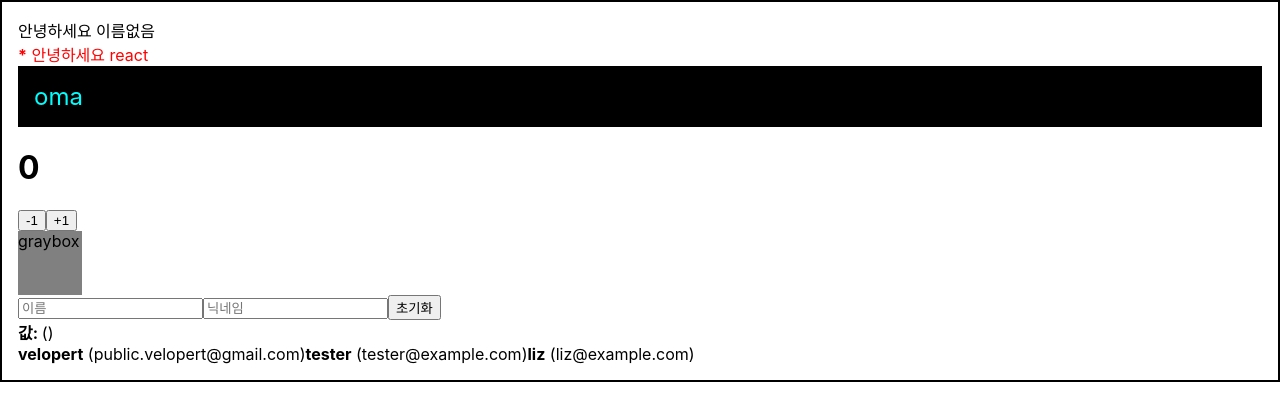
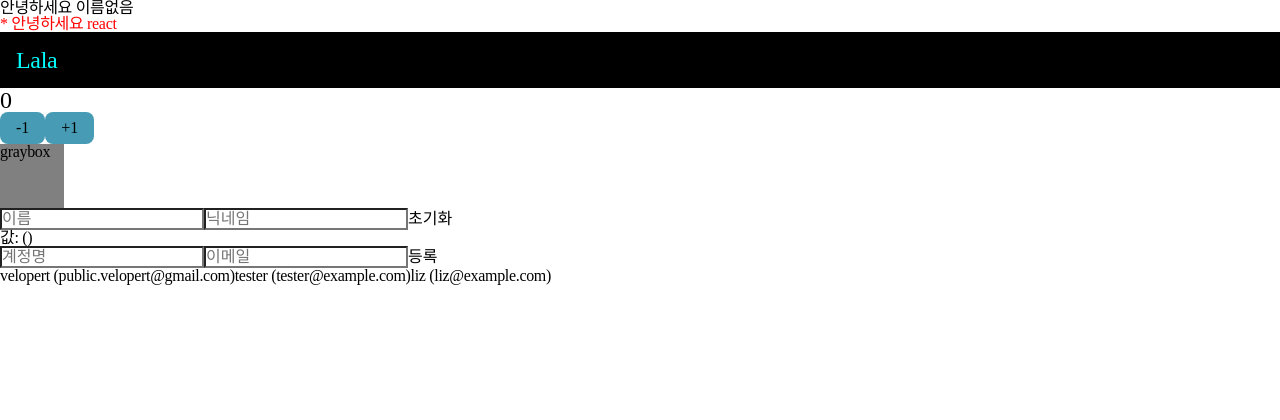
Before and after one commit to alsdk9879/oma_react, a React (Create React App) app: page / in a window 1280 px wide. Shown: the top 420 px of the page. Built offline with nearby package versions, Linux system fonts and the light colour scheme.

Commit message:
CreateUser.js > 배열에 항목 추가하기 진행중

```diff
--- a/package.json
+++ b/package.json
@@ -6,6 +6,7 @@
     "@testing-library/jest-dom": "^5.17.0",
     "@testing-library/react": "^13.4.0",
     "@testing-library/user-event": "^13.5.0",
+    "node-sass": "^7.0.3",
     "react": "^18.2.0",
     "react-dom": "^18.2.0",
     "react-scripts": "5.0.1",
--- a/src/App.js
+++ b/src/App.js
@@ -1,14 +1,14 @@
-import React, { useRef } from 'react'; // 리액트 컴포넌트 생성한다는 의미
+import React, { useRef, useState } from 'react'; // 리액트 컴포넌트 생성한다는 의미
 import Hello from './Hello'; // Hello 컴포넌트 불러오기
 import Wrapper from './Wrapper';
 import Counter from './Counter';
 import InputSample from './InputSample';
 import UserList from './UserList';
 import CreateUser from './CreateUser';
-import './App.css';
+import './styles/App.scss';
 
 function App() {
-  const name = 'oma';
+  const name = 'Lala';
 
   const style = {
     backgroundColor: 'black',
@@ -17,28 +17,41 @@ function App() {
     padding: '1rem', // 다른 단위 사용 시 문자열로 설정
   };
 
-  // const users = [
-  //   {
-  //     id: 1,
-  //     username: 'velopert',
-  //     email: 'public.velopert@gmail.com',
-  //   },
-  //   {
-  //     id: 2,
-  //     username: 'tester',
-  //     email: 'tester@example.com',
-  //   },
-  //   {
-  //     id: 3,
-  //     username: 'liz',
-  //     email: 'liz@example.com',
-  //   },
-  // ];
+  const [inputs, SetInputs] = useState({
+    username: '',
+    email: '',
+  });
+  const { username, email } = inputs;
+  const onChange = (e) => {
+    const { name, value } = e.target;
+    SetInputs({
+      ...inputs,
+      [name]: value,
+    });
+  };
 
-  // const nextId = useRef(4);
-  // const onCreate = () => {
-  //   nextId.current += 1;
-  // };
+  const users = [
+    {
+      id: 1,
+      username: 'velopert',
+      email: 'public.velopert@gmail.com',
+    },
+    {
+      id: 2,
+      username: 'tester',
+      email: 'tester@example.com',
+    },
+    {
+      id: 3,
+      username: 'liz',
+      email: 'liz@example.com',
+    },
+  ];
+
+  const nextId = useRef(4);
+  const onCreate = () => {
+    nextId.current += 1;
+  };
 
   return (
     <Wrapper>
@@ -49,9 +62,8 @@ function App() {
       <Counter />
       <div className='gray-box'>graybox</div>
       <InputSample />
-      {/* <CreateUser /> */}
-      <UserList />
-      {/* <UserList users={users} /> */}
+      <CreateUser />
+      <UserList users={users} />
     </Wrapper>
   );
 }
--- a/src/Counter.js
+++ b/src/Counter.js
@@ -2,6 +2,10 @@
 import React, { useState } from 'react';
 
 function Counter() {
+  const style = {
+    fontSize: '24px',
+  };
+
   // const numberState = useState(0);
   // const number = numberState[0];
   // const setNumber = numberState[1];
@@ -19,9 +23,13 @@ function Counter() {
 
   return (
     <>
-      <h1>{number}</h1>
-      <button onClick={onDerease}>-1</button>
-      <button onClick={onIncrease}>+1</button>
+      <h1 style={style}>{number}</h1>
+      <button className='btn' onClick={onDerease}>
+        -1
+      </button>
+      <button className='btn' onClick={onIncrease}>
+        +1
+      </button>
     </>
   );
 }
--- a/src/CreateUser.js
+++ b/src/CreateUser.js
@@ -3,8 +3,8 @@ import React from 'react';
 function CreateUser({ username, email, onChange, onCreate }) {
   return (
     <>
-      <input name='name' placeholder='계정명' onChange={onChange} value={username} />
-      <input name='email' placeholder='이메일' onChange={onChange} value={email} />
+      <input type='text' name='username' placeholder='계정명' onChange={onChange} value={username} />
+      <input type='text' name='email' placeholder='이메일' onChange={onChange} value={email} />
       <button onClick={onCreate}>등록</button>
     </>
   );
--- a/src/InputSample.js
+++ b/src/InputSample.js
@@ -1,10 +1,12 @@
-import React, { useRef, useState } from 'react';
+import React, { useState, useRef } from 'react';
 
 function InputSample() {
   const [inputs, setInputs] = useState({
     name: '',
     nickname: '',
   });
+
+  // useRef()를 사용하여 Ref 객체를 만들고, 이 객체를 선택하고 싶은 DOM의 ref 값으로 설정
   const nameInput = useRef(); // 저장공간 또는 DOM요소에 접근하기 위해 사용되는 리액트 훅. (Ref = reference) javascript 에서의 querySelector() 와 같다고 생각하면 됨.
 
   const { name, nickname } = inputs;
@@ -12,7 +14,7 @@ function InputSample() {
   const onChange = (e) => {
     const { value, name } = e.target; // 우선 e.target 에서 name 과 value 를 추출
     setInputs({
-      ...inputs, // 기존의 input 객체를 복사한 뒤
+      ...inputs, // 기존의 input 객체를 복사한 뒤 (리액트 상태에서 객체를 수정해야 할 때는 새로운 객체 생성 후 사용해야함. = 불변성 지켜서 컴포넌트 업데이트 성능 최적화)
       [name]: value, // name 키를 가진 값을 value 로 설정
     });
   };
--- a/src/UserList.js
+++ b/src/UserList.js
@@ -9,31 +9,13 @@ function User({ user }) {
   );
 }
 
-function UserList() {
-  const users = [
-    {
-      id: 1,
-      username: 'velopert',
-      email: 'public.velopert@gmail.com',
-    },
-    {
-      id: 2,
-      username: 'tester',
-      email: 'tester@example.com',
-    },
-    {
-      id: 3,
-      username: 'liz',
-      email: 'liz@example.com',
-    },
-  ];
-
+function UserList({ users }) {
   return (
-    <>
+    <div>
       {users.map((user) => (
         <User user={user} key={user.id} />
       ))}
-    </>
+    </div>
   );
 }
 
--- a/src/Wrapper.js
+++ b/src/Wrapper.js
@@ -3,8 +3,8 @@ import React from 'react';
 // props.children : 컴포넌트 태그 사이에 (App.js -> <Wrapper> </Wrapper> 참고) 넣은 값을 조회하고 싶을 때 사용
 function Wrapper({ children }) {
   const style = {
-    border: '2px solid black',
-    padding: '16px',
+    // border: '2px solid black',
+    // padding: '16px',
   };
 
   return <div style={style}>{children}</div>;
--- /dev/null
+++ b/src/css/App.css
@@ -0,0 +1,155 @@
+.gray-box {
+  background: gray;
+  width: 64px;
+  height: 64px;
+}
+
+/*
+==========================================================================
+  common
+==========================================================================
+*/
+* {
+  padding: 0;
+  margin: 0;
+  font: inherit;
+  color: inherit;
+}
+
+*,
+:after,
+:before {
+  -webkit-box-sizing: border-box;
+          box-sizing: border-box;
+}
+
+:root {
+  -webkit-tap-highlight-color: transparent;
+  -webkit-text-size-adjust: 100%;
+  -moz-text-size-adjust: 100%;
+   -ms-text-size-adjust: 100%;
+       text-size-adjust: 100%;
+  cursor: default;
+  overflow-wrap: break-word;
+  -moz-tab-size: 4;
+  -o-tab-size: 4;
+     tab-size: 4;
+}
+
+html,
+body {
+  width: 100%;
+  max-width: 100%;
+  height: 100%;
+}
+
+html {
+  font-size: 16px;
+}
+
+body {
+  line-height: 1;
+  letter-spacing: -0.02em;
+  font-family: var(--font-primary);
+  font-weight: 400;
+  color: var(--color-text);
+  -webkit-font-smoothing: antialiased;
+  -moz-osx-font-smoothing: grayscale;
+  -webkit-overflow-scrolling: touch;
+}
+
+img,
+picture,
+video,
+canvas,
+svg {
+  display: block;
+  max-width: 100%;
+}
+
+table {
+  border-collapse: collapse;
+  border-spacing: 0;
+}
+
+input,
+button,
+textarea,
+select,
+a {
+  font-family: inherit;
+  color: inherit;
+  background-color: inherit;
+  outline: none;
+  -webkit-tap-highlight-color: transparent;
+}
+
+dl,
+li,
+menu,
+ol,
+ul {
+  list-style: none;
+}
+
+a,
+button,
+a:hover,
+button:hover,
+a:active,
+button:active,
+a:focus,
+button:focus {
+  cursor: pointer;
+  text-decoration: none;
+  -webkit-transition: all 0.1s ease-in-out;
+  transition: all 0.1s ease-in-out;
+  border: none;
+}
+
+a:active {
+  color: inherit;
+}
+
+h1,
+h2,
+h3,
+h4,
+h5,
+h6,
+p {
+  margin: 0;
+}
+
+input[type=text],
+input[type=password],
+textarea,
+select,
+button {
+  border-radius: 0;
+  -webkit-appearance: none;
+  -moz-appearance: none;
+       appearance: none;
+}
+
+code {
+  font-family: source-code-pro, Menlo, Monaco, Consolas, "Courier New", monospace;
+}
+
+input[type=number]::-webkit-inner-spin-button,
+input[type=number]::-webkit-outer-spin-button {
+  -webkit-appearance: none;
+  margin: 0;
+}
+
+/*
+* responsive
+*/
+.btn {
+  height: 2rem;
+  padding: 0 1rem;
+  background-color: rgb(71, 155, 180);
+  border-radius: 0.5rem;
+  font-size: 1rem;
+  font-weight: 500;
+}/*# sourceMappingURL=App.css.map */
--- a/src/App.css
+++ b/src/styles/App.scss
@@ -3,3 +3,6 @@
   width: 64px;
   height: 64px;
 }
+
+@import './Reset';
+@import './Components';
--- /dev/null
+++ b/src/styles/_Components.scss
@@ -0,0 +1,8 @@
+.btn {
+  height: 2rem;
+  padding: 0 1rem;
+  background-color: rgb(71, 155, 180);
+  border-radius: 0.5rem;
+  font-size: 1rem;
+  font-weight: 500;
+}
--- /dev/null
+++ b/src/styles/_Reset.scss
@@ -0,0 +1,149 @@
+/*
+==========================================================================
+  common
+==========================================================================
+*/
+
+* {
+  padding: 0;
+  margin: 0;
+  font: inherit;
+  color: inherit;
+}
+
+*,
+:after,
+:before {
+  box-sizing: border-box;
+}
+
+:root {
+  -webkit-tap-highlight-color: transparent;
+  -webkit-text-size-adjust: 100%;
+  text-size-adjust: 100%;
+  cursor: default;
+  overflow-wrap: break-word;
+  -moz-tab-size: 4;
+  tab-size: 4;
+}
+
+html,
+body {
+  width: 100%;
+  max-width: 100%;
+  height: 100%;
+}
+
+html {
+  font-size: 16px;
+}
+
+body {
+  line-height: 1;
+  letter-spacing: -0.02em;
+  font: {
+    family: var(--font-primary);
+    weight: 400;
+  }
+  color: var(--color-text);
+  -webkit-font-smoothing: antialiased;
+  -moz-osx-font-smoothing: grayscale;
+  -webkit-overflow-scrolling: touch;
+}
+
+img,
+picture,
+video,
+canvas,
+svg {
+  display: block;
+  max-width: 100%;
+}
+
+table {
+  border-collapse: collapse;
+  border-spacing: 0;
+}
+
+input,
+button,
+textarea,
+select,
+a {
+  font-family: inherit;
+  color: inherit;
+  background-color: inherit;
+  outline: none;
+  -webkit-tap-highlight-color: transparent;
+}
+
+dl,
+li,
+menu,
+ol,
+ul {
+  list-style: none;
+}
+
+a,
+button,
+a:hover,
+button:hover,
+a:active,
+button:active,
+a:focus,
+button:focus {
+  cursor: pointer;
+  text-decoration: none;
+  transition: all 0.1s ease-in-out;
+  border: none;
+}
+
+a:active {
+  color: inherit;
+}
+
+h1,
+h2,
+h3,
+h4,
+h5,
+h6,
+p {
+  margin: 0;
+}
+
+input[type='text'],
+input[type='password'],
+textarea,
+select,
+button {
+  border-radius: 0;
+  -webkit-appearance: none;
+  appearance: none;
+}
+
+code {
+  font-family: source-code-pro, Menlo, Monaco, Consolas, 'Courier New', monospace;
+}
+
+input[type='number']::-webkit-inner-spin-button,
+input[type='number']::-webkit-outer-spin-button {
+  -webkit-appearance: none;
+  margin: 0;
+}
+
+/*
+* responsive
+*/
+
+@media (max-width: 1399.98px) {
+}
+@media (max-width: 1199.98px) {
+}
+@media (max-width: 991.98px) {
+}
+@media (max-width: 767.98px) {
+}
+@media (max-width: 575.98px) {
+}
```
Also changed, not shown: 2 other files (tests, documents, lock files or other folders).
